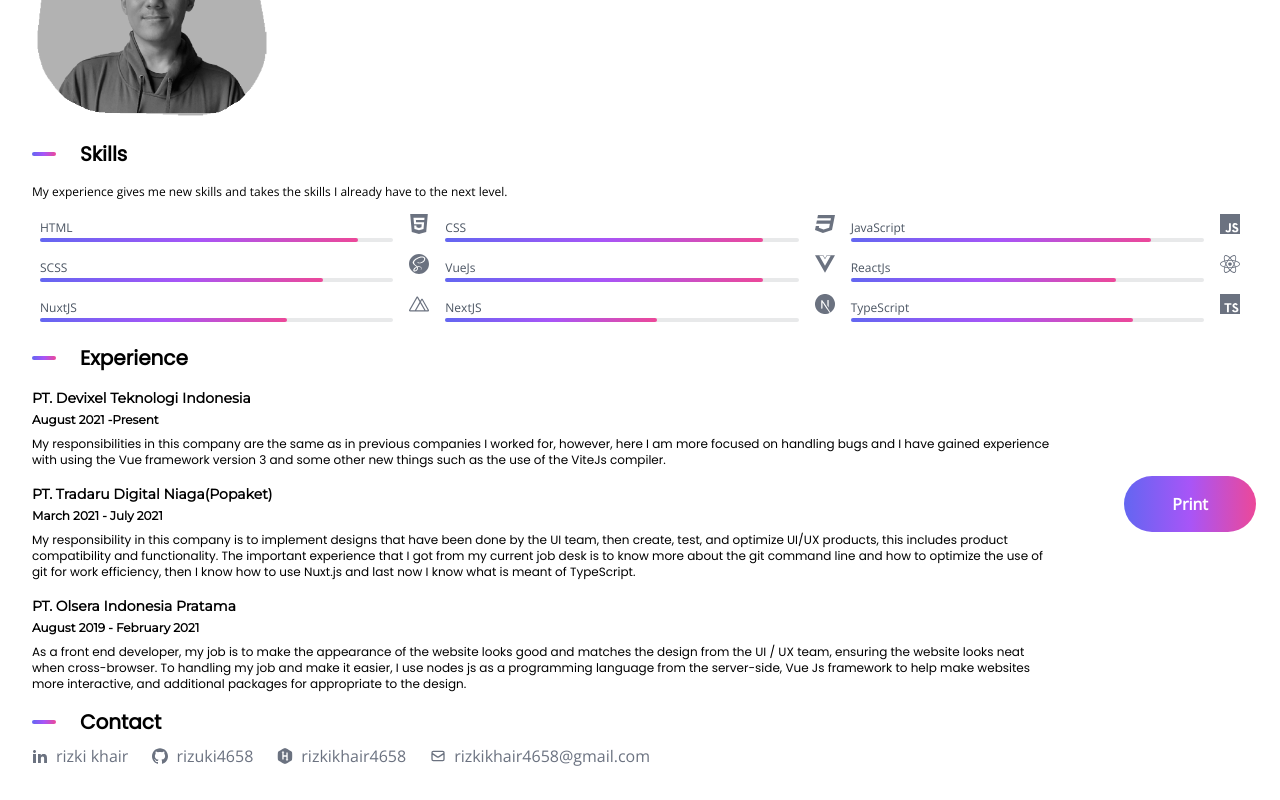
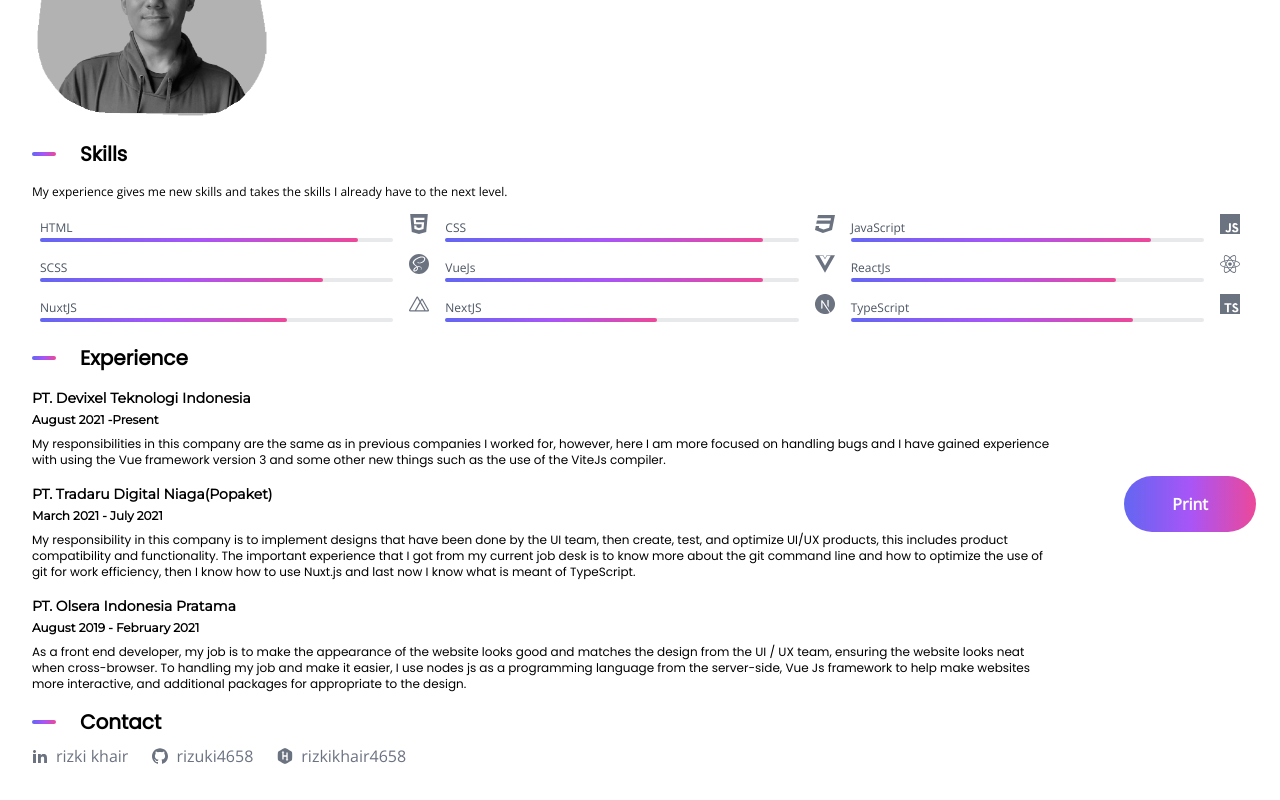
Before and after one commit to rizuki4658/rizkikhairporto, a Next.js app: page /downloads in a window 1280 px wide. Shown: the part 236-1036 px from the top of the page. Built offline with nearby package versions, Linux system fonts and the light colour scheme.

Commit message:
Update contact.tsx
remove vital info

```diff
--- a/components/template/downloads/contact.tsx
+++ b/components/template/downloads/contact.tsx
@@ -25,17 +25,6 @@ export const Contact = () => {
             </div>
           ))
         }
-        <div className="icon flex items-center space-x-2">
-          <div
-            style={{
-              WebkitMaskImage: `url('/icons/contact.svg')`
-            }}
-            className="mask-icon w-4 h-4 bg-gray-500"
-          />
-          <span className="text-gray-500">
-            rizkikhair4658@gmail.com
-          </span>
-        </div>
       </div>
     </section>
   )
```
